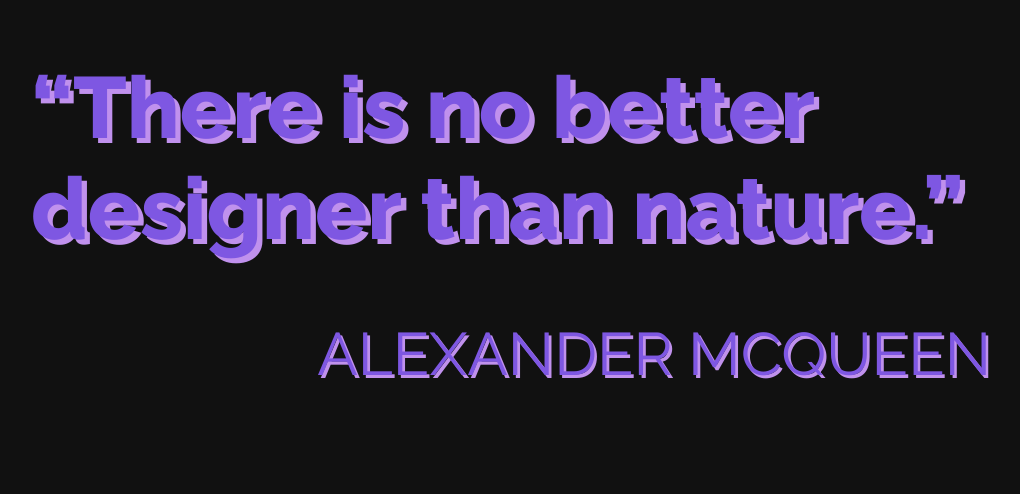
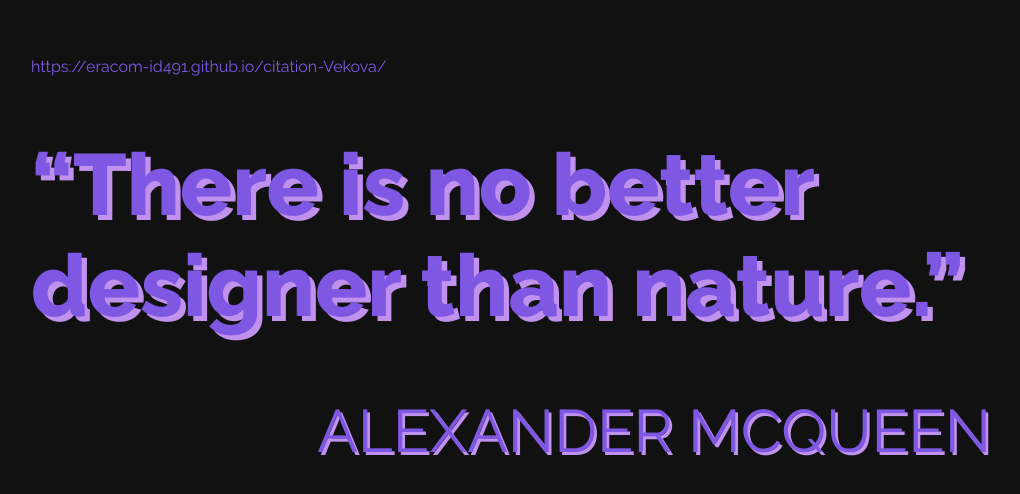
Before and after one commit to eracom-id491/jadourepository, a plain HTML site: page index.html in a window 1280 px wide. Shown: the part 114-608 px from the top of the page, without its empty margins (129-1149 px from the left). Drawn offline with Linux system fonts and the light colour scheme.

Commit message:
Update index.html

```diff
--- a/index.html
+++ b/index.html
@@ -18,6 +18,8 @@
 			text-align: right;
 		 }
 		</style>
+			<meta http-equiv="refresh" content="https://eracom-id491.github.io/citation-Vekova/">
+		https://eracom-id491.github.io/citation-Vekova/
 	</head>
 	<body>
 		<h1>“There is no better designer than nature.”</h1>
```
